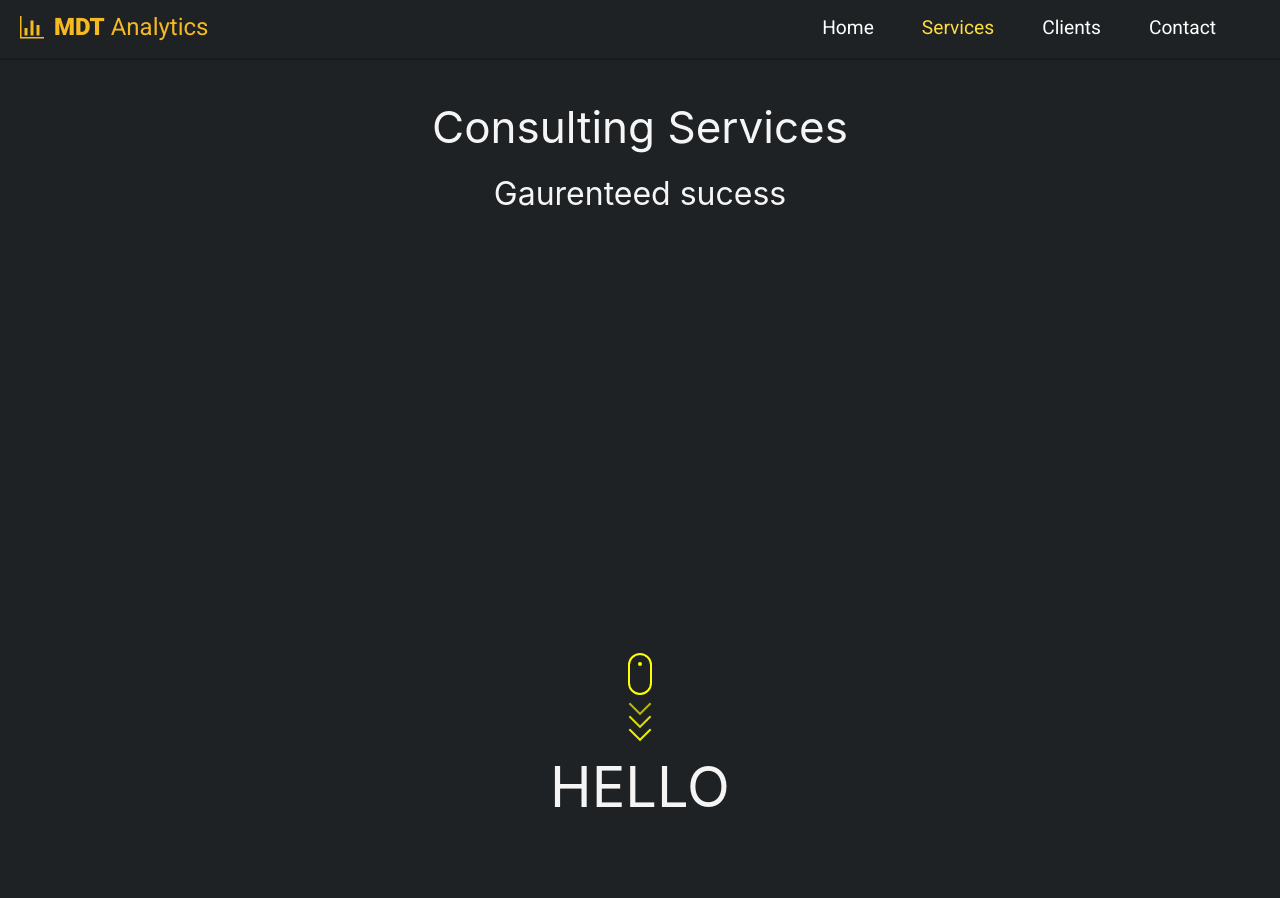
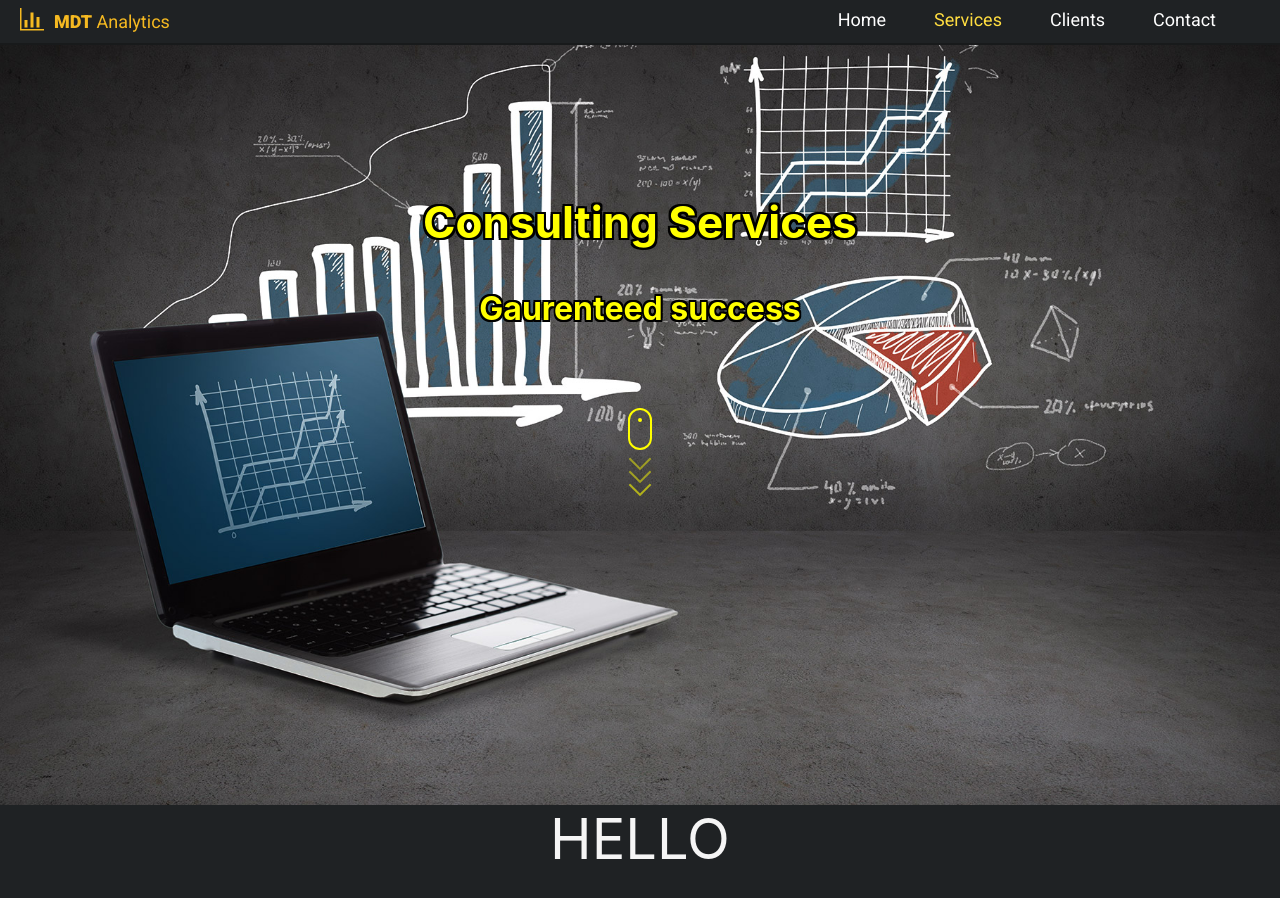
Before and after one commit to Mohammad-Afsari/mdtanalytics, a React (Create React App) app: page /services in a window 1280 px wide. Shown: the top 898 px of the page. Built offline with nearby package versions, Linux system fonts and the light colour scheme.

Commit message:
services page rev01

```diff
--- a/src/components/About/Services.css
+++ b/src/components/About/Services.css
@@ -1,28 +1,42 @@
 :root {
-  --servicesFont: red;
+  --servicesFont: yellow;
 }
 
 .servicesContainer {
-  height: 100vh;
-  margin: auto;
   color: whitesmoke;
 }
 
 .servicesIntro {
-  margin: 40px auto;
+  margin: 0px auto;
+  /* height: 100vh; */
+}
+
+.allServices {
+  height: 100vh;
 }
 
 .servicesIntro .title {
   font-size: 44px;
-  margin-bottom: 20px;
+  padding-top: 150px;
+  padding-bottom: 40px;
+  color: var(--servicesFont);
+  font-weight: bolder;
+  text-shadow: 0.05em 0 black, 0 0.05em black, -0.05em 0 black, 0 -0.05em black,
+    -0.05em -0.05em black, -0.05em 0.05em black, 0.05em -0.05em black,
+    0.05em 0.05em black;
+  /* margin-bottom: 20px; */
 }
 
 .servicesIntro .subTitle {
   font-size: 32px;
+  color: var(--servicesFont);
+  font-weight: bolder;
+  text-shadow: 0.05em 0 black, 0 0.05em black, -0.05em 0 black, 0 -0.05em black,
+    -0.05em -0.05em black, -0.05em 0.05em black, 0.05em -0.05em black,
+    0.05em 0.05em black;
 }
 
 /* Scroll down button */
-
 html {
   scroll-behavior: smooth;
 }
@@ -40,7 +54,7 @@ html {
   margin: 0 auto;
   width: 24px;
   height: 100px;
-  margin-top: 55vh;
+  margin-top: 10vh;
 }
 
 .mouse_scroll:hover {
--- a/src/components/About/Services.js
+++ b/src/components/About/Services.js
@@ -1,5 +1,6 @@
 import { useRef } from "react";
 import "./Services.css";
+import background from "../../img/services2.jpg";
 
 const Services = () => {
   const allServices = useRef(null);
@@ -10,20 +11,31 @@ const Services = () => {
 
   return (
     <div className="servicesContainer">
-      <div className="servicesIntro">
+      <div
+        style={{
+          backgroundImage: `url(${background}`,
+          backgroundRepeat: "no-repeat",
+          backgroundPosition: "center",
+          backgroundSize: "cover",
+          //   width: "100vw",
+          height: "95vh",
+        }}
+        className="servicesIntro"
+      >
         <section className="title">Consulting Services</section>
-        <section className="subTitle">Gaurenteed sucess</section>
-      </div>
-      <div class="mouse_scroll" onClick={handleClick}>
-        <div class="mouse">
-          <div class="wheel"></div>
-        </div>
-        <div>
-          <span class="m_scroll_arrows unu"></span>
-          <span class="m_scroll_arrows doi"></span>
-          <span class="m_scroll_arrows trei"></span>
+        <section className="subTitle">Gaurenteed success</section>
+        <div className="mouse_scroll" onClick={handleClick}>
+          <div className="mouse">
+            <div className="wheel"></div>
+          </div>
+          <div>
+            <span className="m_scroll_arrows unu"></span>
+            <span className="m_scroll_arrows doi"></span>
+            <span className="m_scroll_arrows trei"></span>
+          </div>
         </div>
       </div>
+
       <div ref={allServices} className="allServices">
         <section>HELLO</section>
       </div>
--- a/src/components/navbar/navbar.css
+++ b/src/components/navbar/navbar.css
@@ -8,7 +8,7 @@
 
 .navbar {
   /* background-color: var(--backgroundColorTest); */
-  height: 60px;
+  height: 45px; /* was 60px*/
   display: flex;
   justify-content: center;
   align-items: center;
@@ -60,6 +60,7 @@
 .nav-item {
   line-height: 40px;
   margin-right: 1rem;
+  font-size: 18px;
 }
 
 .nav-item:after {
@@ -98,6 +99,8 @@
 
 .brandName {
   padding-left: 10px;
+  padding-top: 6px;
+  font-size: 18px;
   cursor: pointer;
 }
 
@@ -146,7 +149,7 @@ p span {
     top: 0;
     right: 0;
     transform: translate(-100%, 30%);
-    font-size: 1.8rem;
+    font-size: 1.3rem;
     cursor: pointer;
     color: #ffdd40;
     z-index: 900;
```
Also changed, not shown: src/components/navbar/Navbar.js (+10 -8 lines), src/img/services.jpg (added), src/img/services2.jpg (added).
